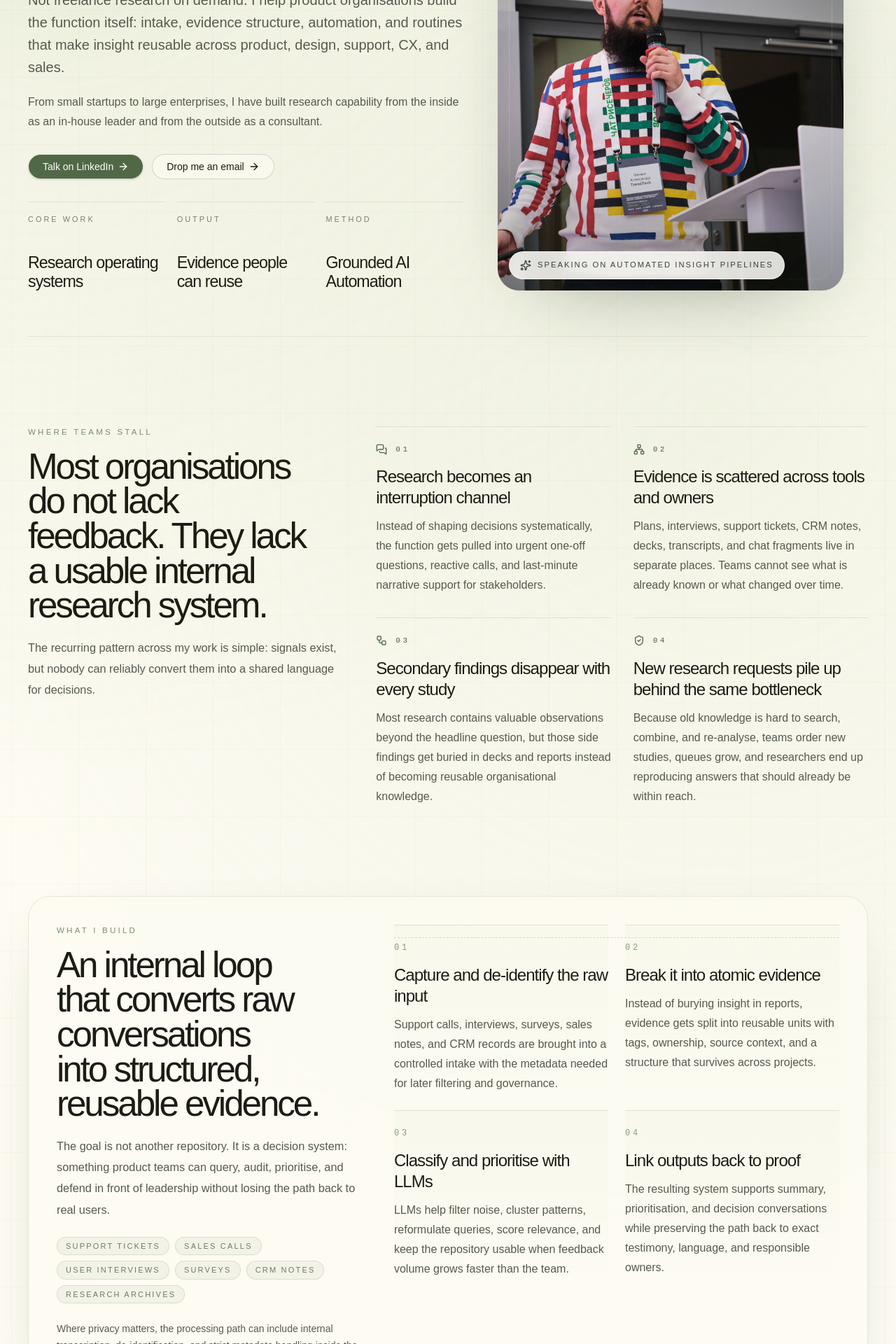
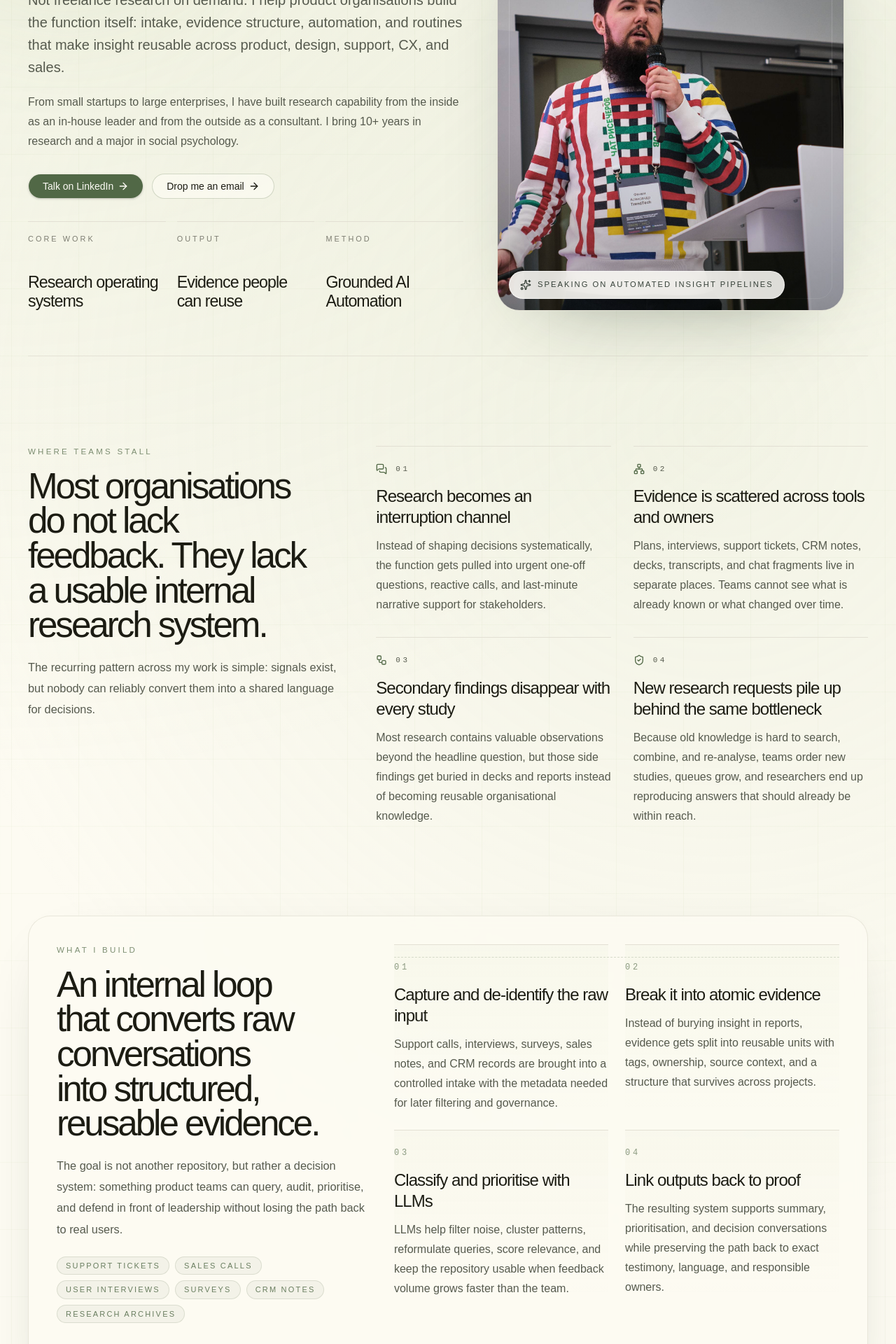
Before and after one commit to AFenin/feninwork, a React (Vite) app: page / in a window 1280 px wide. Shown: the part 580-2500 px from the top of the page at 70% size. Built offline with nearby package versions, Linux system fonts and the light colour scheme.

Commit message:
Refine hero and system copy

```diff
--- a/src/App.tsx
+++ b/src/App.tsx
@@ -299,7 +299,8 @@ function App() {
               <p className="mt-5 max-w-2xl text-base leading-7 text-muted-foreground">
                 From small startups to large enterprises, I have built research
                 capability from the inside as an in-house leader and from the
-                outside as a consultant.
+                outside as a consultant. I bring 10+ years in research and a
+                major in social psychology.
               </p>
             </div>
 
@@ -413,9 +414,10 @@ function App() {
                 reusable evidence.
               </h2>
               <p className="section-copy">
-                The goal is not another repository. It is a decision system:
-                something product teams can query, audit, prioritise, and defend in
-                front of leadership without losing the path back to real users.
+                The goal is not another repository, but rather a decision
+                system: something product teams can query, audit, prioritise,
+                and defend in front of leadership without losing the path back
+                to real users.
               </p>
               <div className="mt-6 flex flex-wrap gap-2">
                 {operatingInputs.map((input) => (
```
